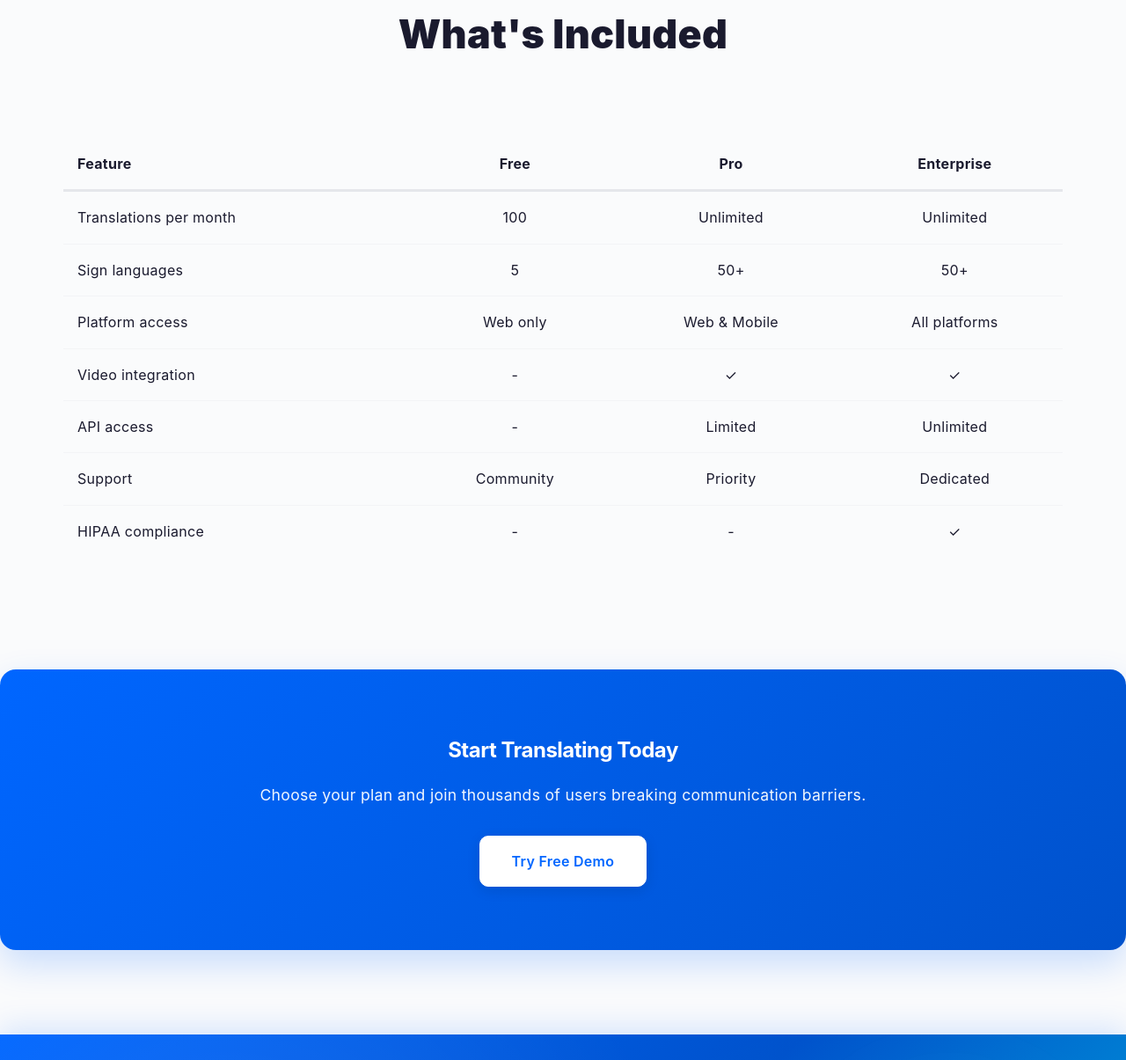
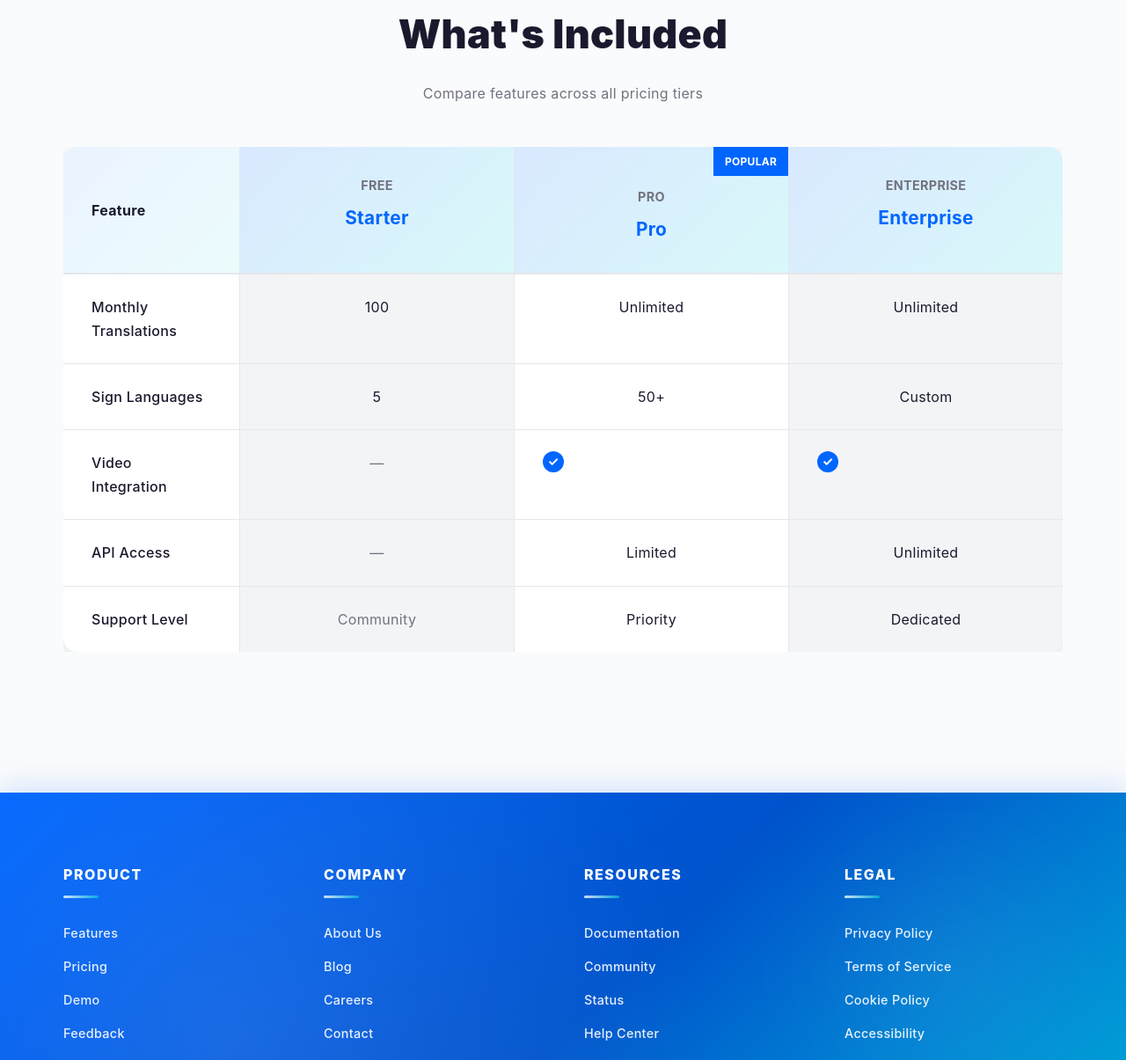
Before and after one commit to Abdullah-PyDev/Linguasign, a plain HTML site: page pricing.html in a window 1280 px wide. Shown: the part 2384-3589 px from the top of the page at 88% size. Drawn offline with Linux system fonts and the light colour scheme; sample sign-in values are in the browser's storage.

Commit message:
Update pricing.html

```diff
--- a/pricing.html
+++ b/pricing.html
@@ -138,75 +138,75 @@
   </section>
 
   <!-- Comparison Section -->
-  <section class="section">
-    <div class="container">
-      <h2 style="text-align: center; margin-bottom: 3rem;">What's Included</h2>
+  <!-- What's Included Section -->
+<section class="section">
+  <div class="container">
+    <h2 style="text-align: center; margin-bottom: 1rem;">What's Included</h2>
+    <p style="text-align: center; color: var(--muted); margin-bottom: 3rem;">Compare features across all pricing tiers</p>
 
-      <div style="overflow-x: auto;">
-        <table style="width: 100%; border-collapse: collapse; margin-top: 2rem;">
-          <thead>
-            <tr style="border-bottom: 3px solid var(--border);">
-              <th style="padding: 1rem; text-align: left; font-weight: 700;">Feature</th>
-              <th style="padding: 1rem; text-align: center; font-weight: 700;">Free</th>
-              <th style="padding: 1rem; text-align: center; font-weight: 700;">Pro</th>
-              <th style="padding: 1rem; text-align: center; font-weight: 700;">Enterprise</th>
-            </tr>
-          </thead>
-          <tbody>
-            <tr style="border-bottom: 1px solid var(--surface);">
-              <td style="padding: 1rem;">Translations per month</td>
-              <td style="padding: 1rem; text-align: center;">100</td>
-              <td style="padding: 1rem; text-align: center;">Unlimited</td>
-              <td style="padding: 1rem; text-align: center;">Unlimited</td>
-            </tr>
-            <tr style="border-bottom: 1px solid var(--surface);">
-              <td style="padding: 1rem;">Sign languages</td>
-              <td style="padding: 1rem; text-align: center;">5</td>
-              <td style="padding: 1rem; text-align: center;">50+</td>
-              <td style="padding: 1rem; text-align: center;">50+</td>
-            </tr>
-            <tr style="border-bottom: 1px solid var(--surface);">
-              <td style="padding: 1rem;">Platform access</td>
-              <td style="padding: 1rem; text-align: center;">Web only</td>
-              <td style="padding: 1rem; text-align: center;">Web & Mobile</td>
-              <td style="padding: 1rem; text-align: center;">All platforms</td>
-            </tr>
-            <tr style="border-bottom: 1px solid var(--surface);">
-              <td style="padding: 1rem;">Video integration</td>
-              <td style="padding: 1rem; text-align: center;">-</td>
-              <td style="padding: 1rem; text-align: center;">✓</td>
-              <td style="padding: 1rem; text-align: center;">✓</td>
-            </tr>
-            <tr style="border-bottom: 1px solid var(--surface);">
-              <td style="padding: 1rem;">API access</td>
-              <td style="padding: 1rem; text-align: center;">-</td>
-              <td style="padding: 1rem; text-align: center;">Limited</td>
-              <td style="padding: 1rem; text-align: center;">Unlimited</td>
-            </tr>
-            <tr style="border-bottom: 1px solid var(--surface);">
-              <td style="padding: 1rem;">Support</td>
-              <td style="padding: 1rem; text-align: center;">Community</td>
-              <td style="padding: 1rem; text-align: center;">Priority</td>
-              <td style="padding: 1rem; text-align: center;">Dedicated</td>
-            </tr>
-            <tr>
-              <td style="padding: 1rem;">HIPAA compliance</td>
-              <td style="padding: 1rem; text-align: center;">-</td>
-              <td style="padding: 1rem; text-align: center;">-</td>
-              <td style="padding: 1rem; text-align: center;">✓</td>
-            </tr>
-          </tbody>
-        </table>
+    <div style="overflow-x: auto;">
+      <div style="display: grid; grid-template-columns: 200px repeat(3, 1fr); gap: 0; border-radius: 16px; overflow: hidden; box-shadow: 0 8px 32px rgba(0, 0, 0, 0.1); background: var(--card-bg);">
+
+        <!-- Header Row -->
+        <div style="background: linear-gradient(135deg, rgba(0, 102, 255, 0.08), rgba(0, 212, 219, 0.08)); padding: 2rem; font-weight: 700; border-bottom: 2px solid var(--border); display: flex; align-items: center;">Feature</div>
+
+        <div style="background: linear-gradient(135deg, rgba(0, 102, 255, 0.15), rgba(0, 212, 219, 0.15)); padding: 2rem; font-weight: 700; text-align: center; border-bottom: 2px solid var(--border); border-left: 1px solid var(--border);">
+          <div style="font-size: 0.9rem; color: var(--muted); margin-bottom: 0.5rem;">FREE</div>
+          <div style="font-size: 1.3rem; color: var(--primary);">Starter</div>
+        </div>
+
+        <div style="background: linear-gradient(135deg, rgba(0, 102, 255, 0.15), rgba(0, 212, 219, 0.15)); padding: 2rem; font-weight: 700; text-align: center; border-bottom: 2px solid var(--border); border-left: 1px solid var(--border); position: relative;">
+          <div style="position: absolute; top: 0; right: 0; background: var(--primary); color: white; padding: 0.4rem 0.8rem; font-size: 0.75rem; font-weight: 700;">POPULAR</div>
+          <div style="font-size: 0.9rem; color: var(--muted); margin-bottom: 0.5rem; margin-top: 0.8rem;">PRO</div>
+          <div style="font-size: 1.3rem; color: var(--primary);">Pro</div>
+        </div>
+
+        <div style="background: linear-gradient(135deg, rgba(0, 102, 255, 0.15), rgba(0, 212, 219, 0.15)); padding: 2rem; font-weight: 700; text-align: center; border-bottom: 2px solid var(--border); border-left: 1px solid var(--border);">
+          <div style="font-size: 0.9rem; color: var(--muted); margin-bottom: 0.5rem;">ENTERPRISE</div>
+          <div style="font-size: 1.3rem; color: var(--primary);">Enterprise</div>
+        </div>
+
+        <!-- DATA ROW TEMPLATE (copy these blocks for each row) -->
+        <!-- 1. Translations -->
+        <div style="padding: 1.5rem 2rem; border-bottom: 1px solid var(--border); background: var(--card-bg); font-weight: 500;">Monthly Translations</div>
+        <div style="padding: 1.5rem 2rem; border-bottom: 1px solid var(--border); border-left: 1px solid var(--border); text-align: center; background: var(--surface);">100</div>
+        <div style="padding: 1.5rem 2rem; border-bottom: 1px solid var(--border); border-left: 1px solid var(--border); text-align: center;">Unlimited</div>
+        <div style="padding: 1.5rem 2rem; border-bottom: 1px solid var(--border); border-left: 1px solid var(--border); background: var(--surface); text-align: center;">Unlimited</div>
+
+        <!-- 2. Supported Languages -->
+        <div style="padding: 1.5rem 2rem; border-bottom: 1px solid var(--border); background: var(--card-bg); font-weight: 500;">Sign Languages</div>
+        <div style="padding: 1.5rem 2rem; border-bottom: 1px solid var(--border); border-left: 1px solid var(--border); text-align: center; background: var(--surface);">5</div>
+        <div style="padding: 1.5rem 2rem; border-bottom: 1px solid var(--border); border-left: 1px solid var(--border); text-align: center;">50+</div>
+        <div style="padding: 1.5rem 2rem; border-bottom: 1px solid var(--border); border-left: 1px solid var(--border); background: var(--surface); text-align: center;">Custom</div>
+
+        <!-- 3. Video Integration -->
+        <div style="padding: 1.5rem 2rem; border-bottom: 1px solid var(--border); background: var(--card-bg); font-weight: 500;">Video Integration</div>
+        <div style="padding: 1.5rem 2rem; border-bottom: 1px solid var(--border); background: var(--surface); border-left: 1px solid var(--border); color: var(--muted); text-align: center;">—</div>
+        <div style="padding: 1.5rem 2rem; border-bottom: 1px solid var(--border); border-left: 1px solid var(--border); text-align: center;">
+          <span style="display: inline-block; width: 24px; height: 24px; background: var(--primary); color: white; border-radius: 50%; display: flex; align-items: center; justify-content: center; font-size: 0.9rem; font-weight: bold;">✓</span>
+        </div>
+        <div style="padding: 1.5rem 2rem; border-bottom: 1px solid var(--border); background: var(--surface); border-left: 1px solid var(--border); text-align: center;">
+          <span style="display: inline-block; width: 24px; height: 24px; background: var(--primary); color: white; border-radius: 50%; display: flex; align-items: center; justify-content: center; font-size: 0.9rem; font-weight: bold;">✓</span>
+        </div>
+
+        <!-- 4. API Access -->
+        <div style="padding: 1.5rem 2rem; border-bottom: 1px solid var(--border); background: var(--card-bg); font-weight: 500;">API Access</div>
+        <div style="padding: 1.5rem 2rem; border-bottom: 1px solid var(--border); background: var(--surface); border-left: 1px solid var(--border); color: var(--muted); text-align: center;">—</div>
+        <div style="padding: 1.5rem 2rem; border-bottom: 1px solid var(--border); border-left: 1px solid var(--border); text-align: center;">Limited</div>
+        <div style="padding: 1.5rem 2rem; border-bottom: 1px solid var(--border); background: var(--surface); border-left: 1px solid var(--border); text-align: center;">Unlimited</div>
+
+        <!-- 5. Support -->
+        <div style="padding: 1.5rem 2rem; background: var(--card-bg); font-weight: 500;">Support Level</div>
+        <div style="padding: 1.5rem 2rem; border-left: 1px solid var(--border); background: var(--surface); text-align: center; color: var(--muted);">Community</div>
+        <div style="padding: 1.5rem 2rem; border-left: 1px solid var(--border); text-align: center;">Priority</div>
+        <div style="padding: 1.5rem 2rem; border-left: 1px solid var(--border); background: var(--surface); text-align: center;">Dedicated</div>
+
       </div>
     </div>
-  </section>
 
-  <!-- CTA -->
-  <section class="cta-box">
-    <h2>Start Translating Today</h2>
-    <p>Choose your plan and join thousands of users breaking communication barriers.</p>
-    <a href="demo.html" class="btn white">Try Free Demo</a>
-  </section>
+  </div>
+</section>
+
 
   <!-- Footer -->
   <footer class="site-footer">
```
